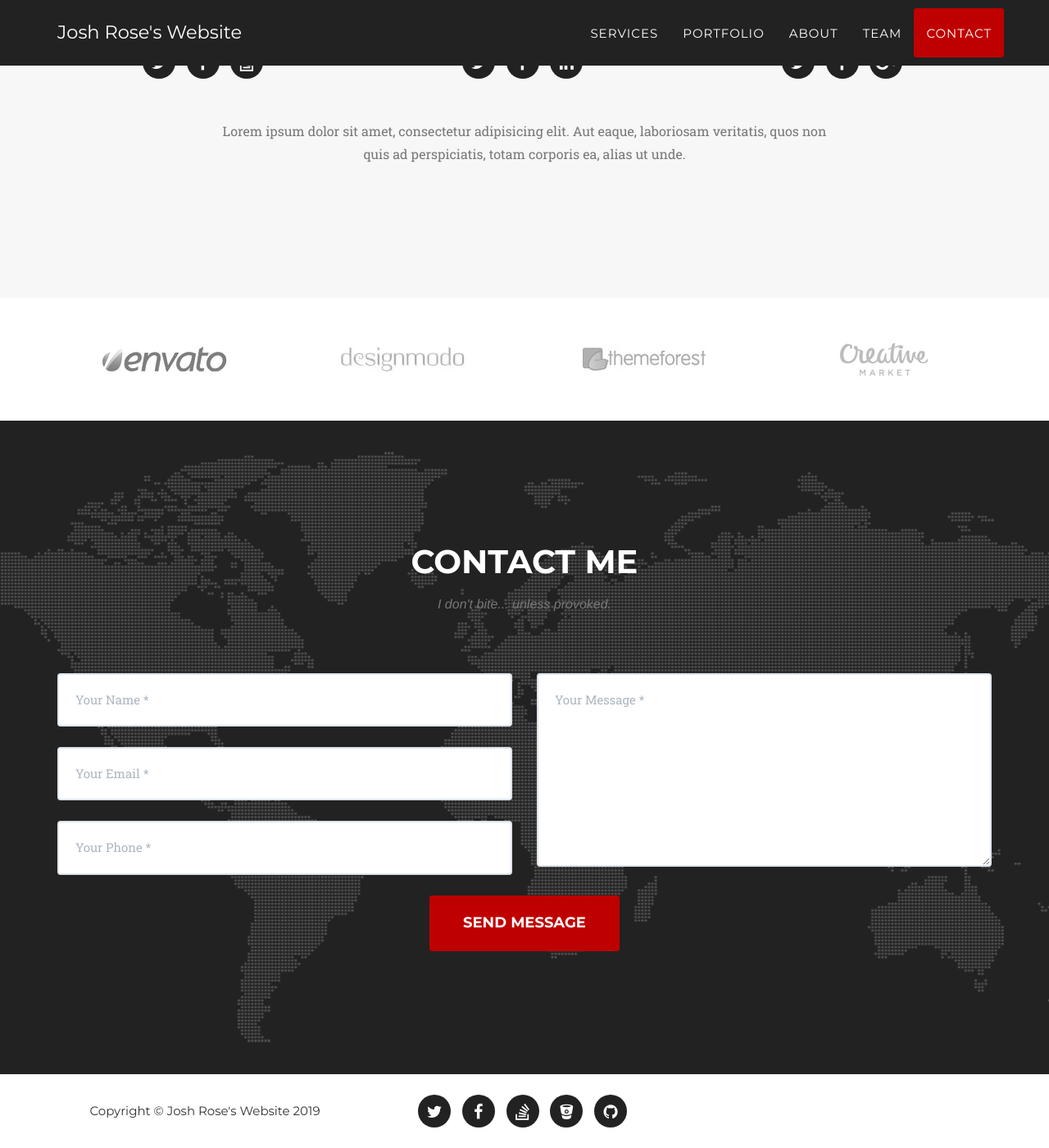
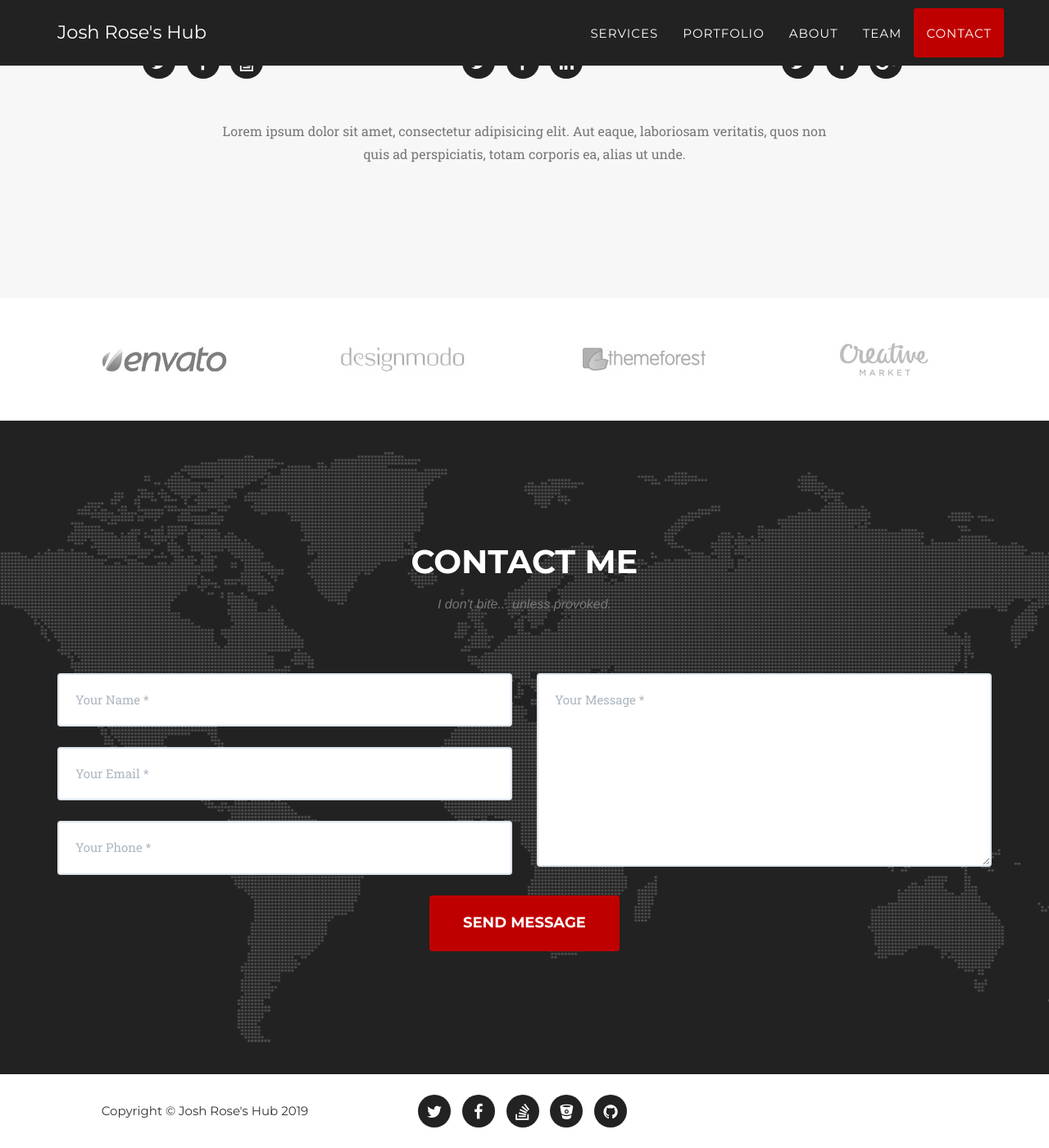
Before and after one commit to JoshJRose/myWebsite, a Jekyll site: the page built from index.html, in a window 1280 px wide and 1400 px high, scrolled down 5136 px. Shown: the whole window at 82% size. Built offline with Jekyll 4.4.1, drawn with Linux system fonts in a browser that asks for light colours; some web fonts are replaced.

Commit message:
ok, changed the color a different way, also config.yml change

```diff
--- a/_config.yml
+++ b/_config.yml
@@ -2,7 +2,7 @@
 # baseurl: /agency-jekyll-theme/
 
 # Site settings
-title: Josh Rose's Website
+title: Josh Rose's Hub
 email: joshuajrose98@gmail.com
 description: "Write an awesome description for your new site here. You can edit this line in _config.yml. It will appear in your document head meta (for Google search results) and in your feed.xml site description."
 
--- a/_includes/css/agency.css
+++ b/_includes/css/agency.css
@@ -57,7 +57,7 @@
     font-weight: 700;
 
 h2 {
-	color: #{bg-light-gray};
+	color: #f7f7f7;
 }
 
 }
```
